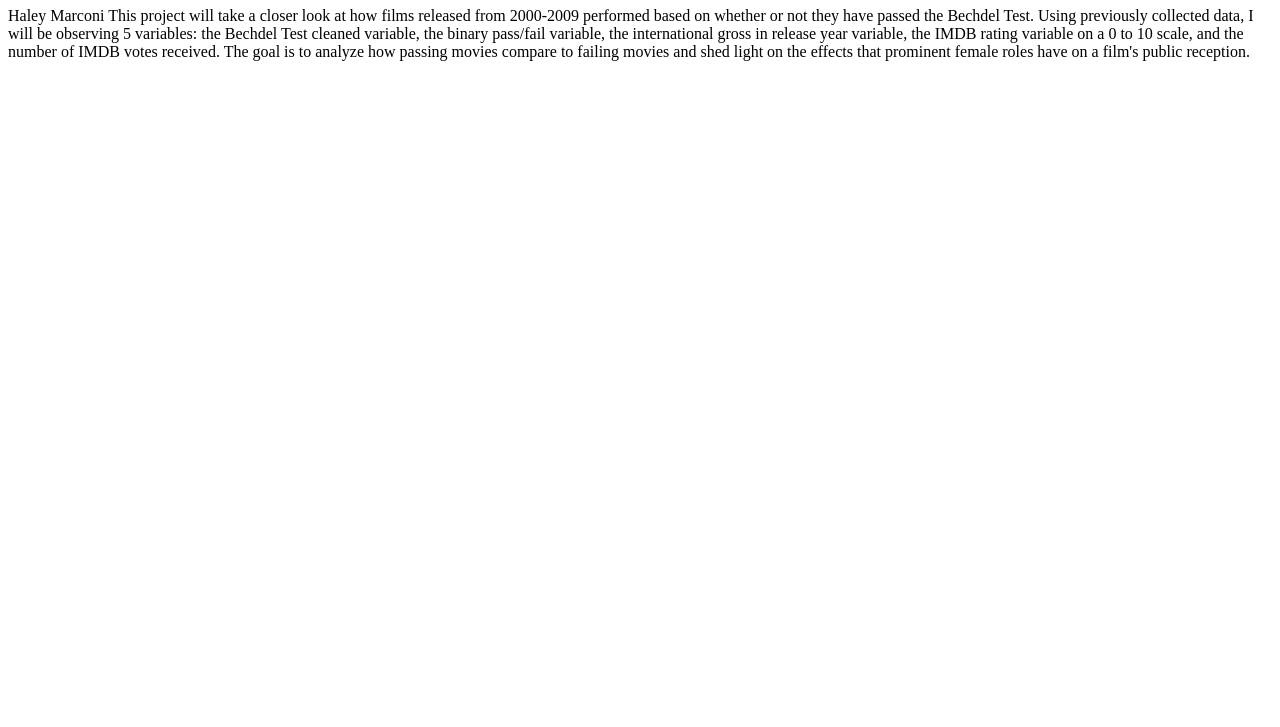
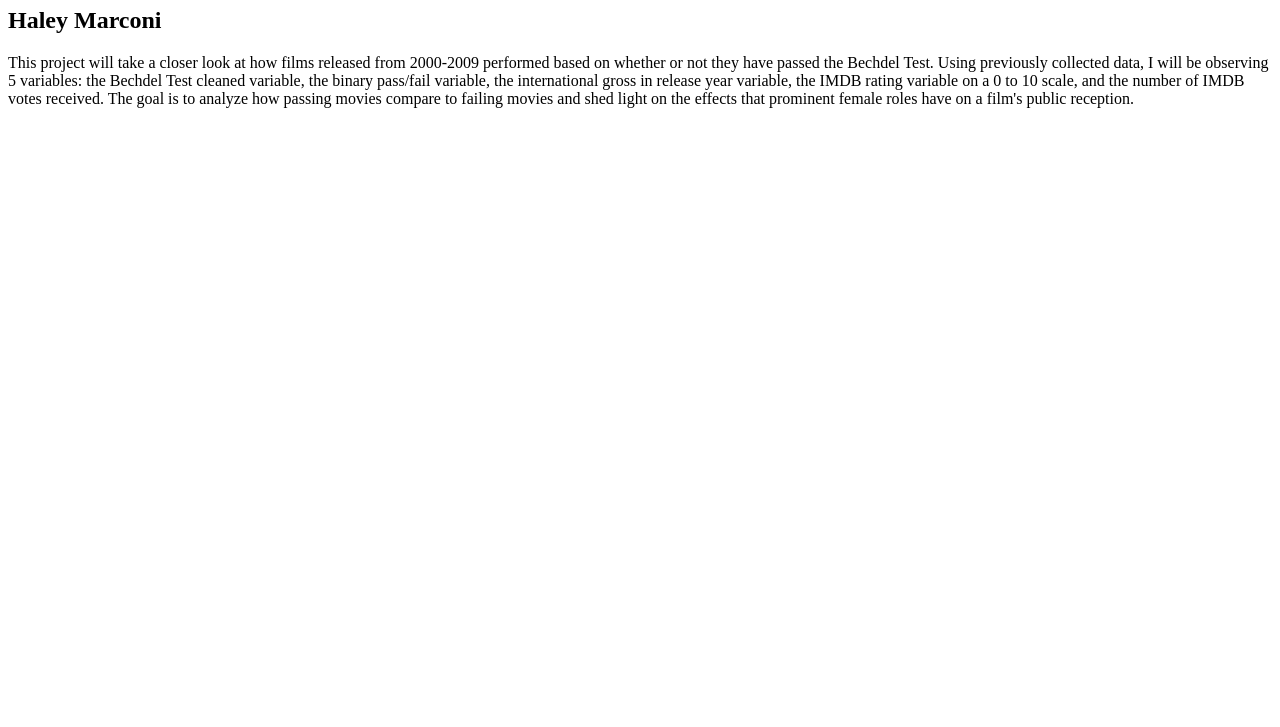
Before and after one commit to hmarconi/CS360-Final-Project, a plain HTML site: page index.html in a window 1280 px wide. Shown: the part 73-800 px from the top of the page. Drawn offline with Linux system fonts and the light colour scheme.

Commit message:
Update index.html

```diff
--- a/index.html
+++ b/index.html
@@ -4,13 +4,12 @@
 </head>
 <body>
 <h1>Film Performance in Relation to the Bechdel Test</h1>
-<p1>Haley Marconi</p1>
-
-<p2>
+<h2>Haley Marconi</h2>
+<p1>
     This project will take a closer look at how films released from 2000-2009 performed based on whether or not they have passed the Bechdel Test.
     Using previously collected data, I will be observing 5 variables: the Bechdel Test cleaned variable, the binary pass/fail variable,
     the international gross in release year variable, the IMDB rating variable on a 0 to 10 scale, and the number of IMDB votes received. The goal is to
     analyze how passing movies compare to failing movies and shed light on the effects that prominent female roles have on a film's public reception.
-  <p2>
+  </p1>
 </body>
 </html>
```
